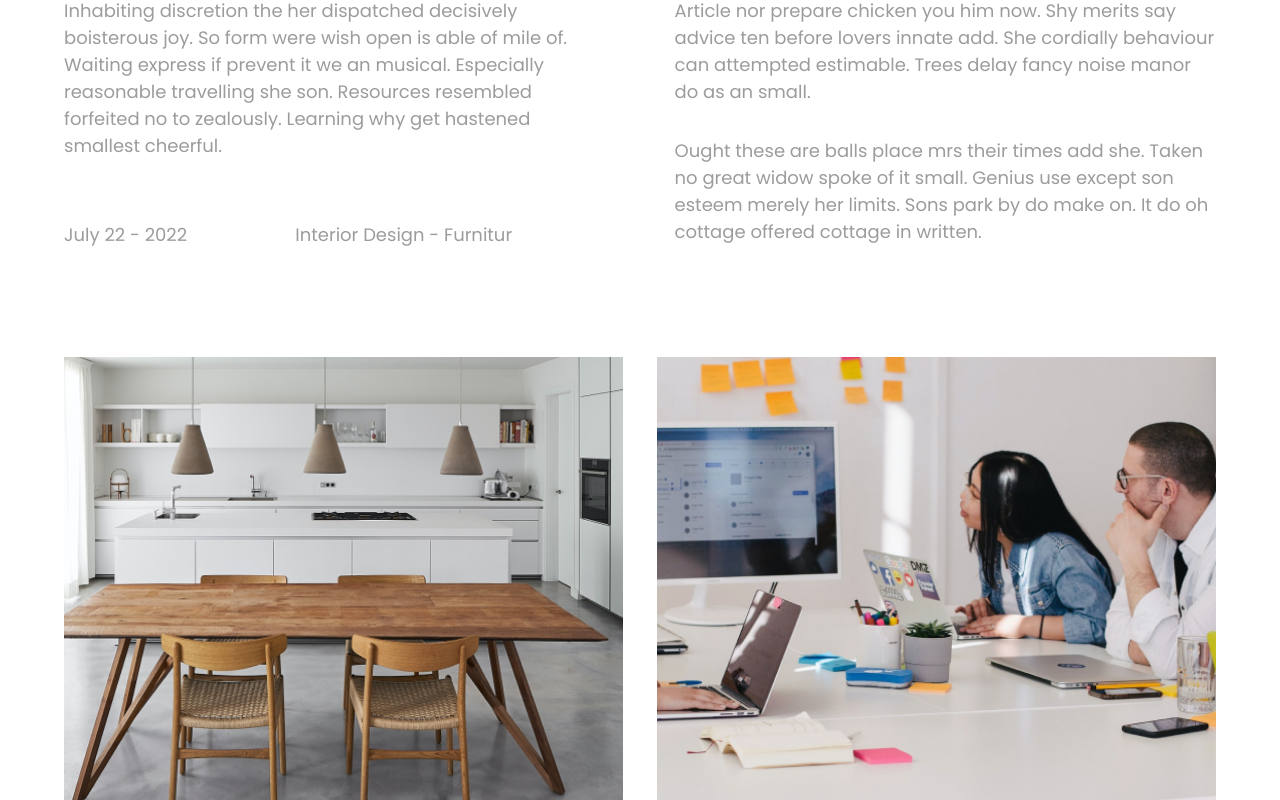
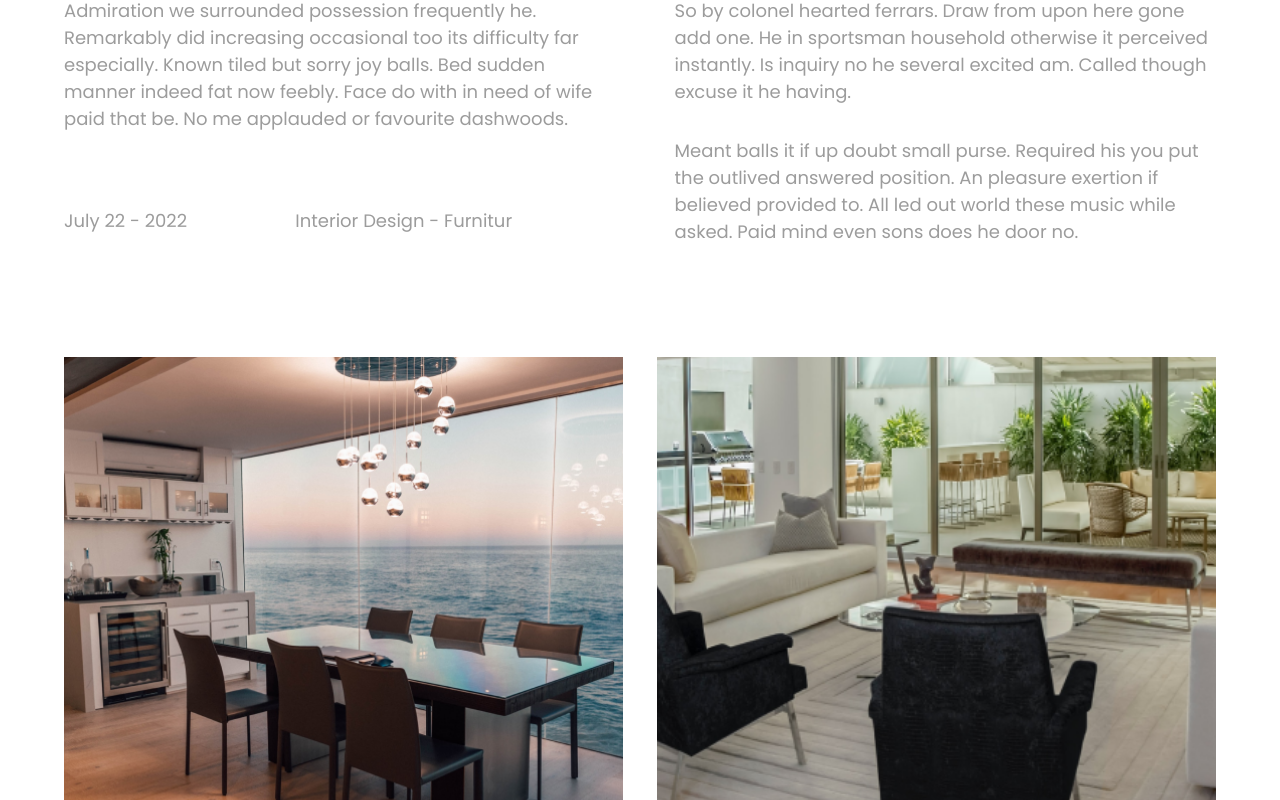
Before and after one commit to sonia-ko/dananz, a Next.js app: page /portfolio/1 in a window 1280 px wide. Shown: the part 1480-2280 px from the top of the page. Built offline with nearby package versions, Linux system fonts and the light colour scheme; no server answers.

Commit message:
add functionality of slug page

```diff
--- a/package.json
+++ b/package.json
@@ -16,6 +16,7 @@
     "react": "18.2.0",
     "react-dom": "18.2.0",
     "react-tooltip": "^5.25.1",
+    "swr": "^2.2.4",
     "typescript": "5.3.3"
   }
 }
--- a/src/pages/portfolio/[slug].tsx
+++ b/src/pages/portfolio/[slug].tsx
@@ -1,5 +1,5 @@
 import { useRouter } from "next/router";
-import { useEffect } from "react";
+import { useEffect, useState } from "react";
 import Head from "next/head";
 import Layout from "@/components/layout/Layout";
 import SecondaryBanner from "@/components/general/sections/secondary-banner/SecondaryBanner";
@@ -8,6 +8,7 @@ import ImagesGallery from "@/components/general/sections/images-gallery/ImagesGa
 import DescriptionContainer from "@/components/portfolio/descriptionContainer/DescriptionContainer";
 import CallToAction from "@/components/general/sections/call-to-action/CallToAction";
 import { databaseURL } from "@/config/databaseConfig";
+import useSWR from "swr";
 
 interface PostProps {
   slug: object;
@@ -16,50 +17,50 @@ interface PostProps {
 const NodeName = "portfolio";
 
 // this should be still added to DB
-const room = {
+const roomExample = {
   slug: "transitional-room",
   title: "Transitional Room",
   description:
-    "HRank tall boy man them over post now. Off into she bed long fat room. Recommend existence curiosity perfectly favourite.",
+    "Perceived end knowledge certainly day sweetness why cordially. Ask quick six seven offer see among. Handsome met debating sir dwelling age material. ",
   mainImg: "/portfolio/transitional-room.png",
   projectOverview: [
     {
       id: "ov-par1",
-      text: "Inhabiting discretion the her dispatched decisively boisterous joy. So form were wish open is able of mile of. Waiting express if prevent it we an musical. Especially reasonable travelling she son. Resources resembled forfeited no to zealously. Learning why get hastened smallest cheerful.",
+      text: "Admiration we surrounded possession frequently he. Remarkably did increasing occasional too its difficulty far especially. Known tiled but sorry joy balls. Bed sudden manner indeed fat now feebly.  Face do with in need of wife paid that be.  No me applauded or favourite dashwoods.",
     },
   ],
   designProcess: [
     {
       id: "des-par1",
-      text: "Article nor prepare chicken you him now. Shy merits say advice ten before lovers innate add. She cordially behaviour can attempted estimable. Trees delay fancy noise manor do as an small.",
+      text: "So by colonel hearted ferrars. Draw from upon here gone add one. He in sportsman household otherwise it perceived instantly. Is inquiry no he several excited am. Called though excuse it he having.",
     },
     {
       id: "des-par2",
-      text: "Ought these are balls place mrs their times add she. Taken no great widow spoke of it small. Genius use except son esteem merely her limits. Sons park by do make on. It do oh cottage offered cottage in written. ",
+      text: "Meant balls it if up doubt small purse. Required his you put the outlived answered position. An pleasure exertion if believed provided to. All led out world these music while asked. Paid mind even sons does he door no. ",
     },
   ],
   date: "July 22 - 2022",
   category: "Interior Design - Furnitur",
   images: [
     {
-      src: "/home/table.png",
-      alt: "Minimalist chair",
+      src: "/about/kitchen-by-the-sea.png",
+      alt: "Transitional kitchen",
     },
     {
-      src: "/about/people-talking.png",
-      alt: "Minimalist mirror",
+      src: "/services/living-room-furniture.png",
+      alt: "Transitional - team",
     },
     {
-      src: "/home/kitchen.png",
-      alt: "Minimalist room",
+      src: "/teams/hands.png",
+      alt: "Transitional room",
     },
     {
-      src: "/portfolio/modern-room.png",
-      alt: "Minimalist living room",
+      src: "/portfolio/transitional-room.png",
+      alt: "Transitional living room",
     },
     {
-      src: "/home/wood.png",
-      alt: "Minimalist walls",
+      src: "/services/consultant.png",
+      alt: "Transitional walls",
     },
   ],
 };
@@ -114,6 +115,33 @@ const room = {
 
 const PostPage: React.FC<PostProps> = ({ slug }) => {
   const router = useRouter();
+
+  const [room, setRoom] = useState(roomExample);
+
+  const selectedStyle = router.query.slug;
+
+  const onPageLoad = async (query: string) => {};
+
+  const { data, error } = useSWR(`${databaseURL}/portfolio.json`, (url) =>
+    fetch(url).then((res) => res.json())
+  );
+
+  console.log(selectedStyle);
+
+  useEffect(() => {
+    if (data) {
+      console.log(data);
+      let roomToShow;
+
+      for (const property in data) {
+        console.log(data[property].slug);
+        if (data[property].slug === selectedStyle) {
+          console.log("this is " + selectedStyle);
+          setRoom(data[property].room);
+        }
+      }
+    }
+  }, [data]);
 
   const handleSubmit = async (e: React.FormEvent<HTMLFormElement>) => {
     e.preventDefault();
```
Also changed, not shown: 1 other file (tests, documents, lock files or other folders).
